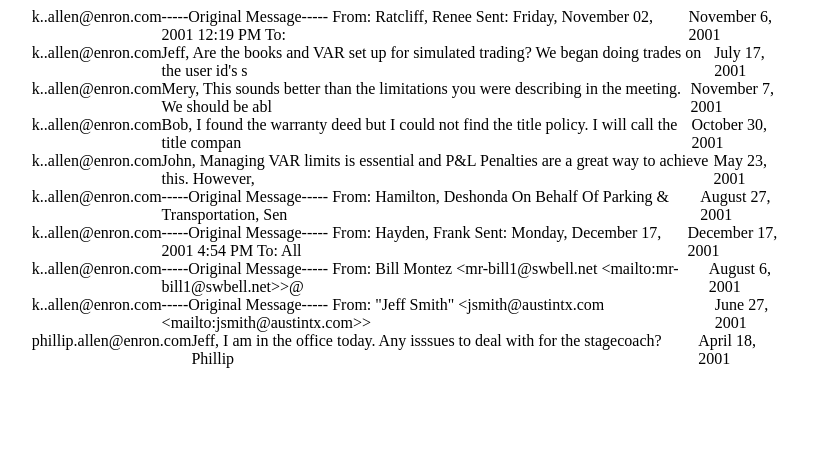
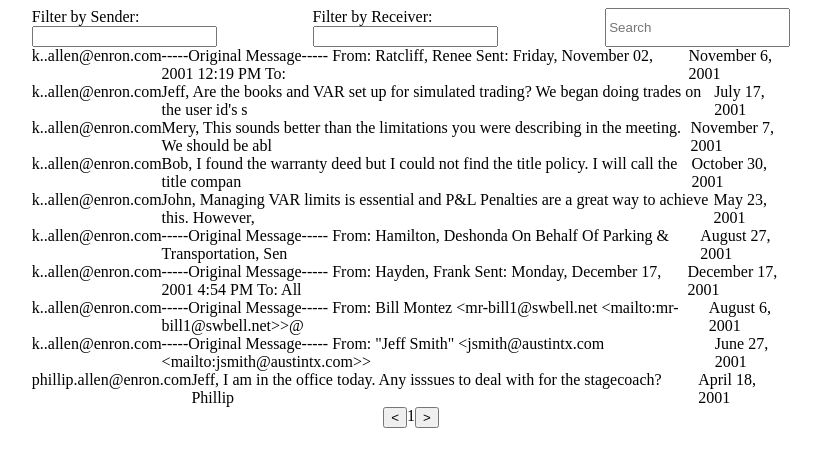
Before and after one commit to evgen-chu/email-archive-viewer-ts, a React (Create React App) app: page / in a window 1280 px wide. Shown: the top 466 px of the page, without its empty margins (229-1050 px from the left). Built offline with nearby package versions, Linux system fonts and the light colour scheme.

Commit message:
added components for filtering/search and pagination

```diff
--- /dev/null
+++ b/src/ActionBar.js
@@ -0,0 +1,28 @@
+import React from "react";
+import styled from "styled-components";
+
+const ActionBar = () => {
+  return (
+    <Wrapper>
+      <div>
+        <label>Filter by Sender:</label>
+        <input type="text" />
+      </div>
+      <div>
+        <label>Filter by Receiver:</label>
+        <input type="text" />
+      </div>
+
+      <input type="text" placeholder="Search" />
+    </Wrapper>
+  );
+};
+
+const Wrapper = styled.div`
+  width: 60%;
+  display: flex;
+  justify-content: space-between;
+  margin: auto;
+`;
+
+export default ActionBar;
--- a/src/BrowsePage.js
+++ b/src/BrowsePage.js
@@ -1,12 +1,17 @@
-import React from "react";
+import React, { useState } from "react";
 import EmailGrid from "./EmailGrid";
 import { getEmails } from "./jsonStorage";
+import ActionBar from "./ActionBar";
+import PageButtons from "./PageButtons";
 
 const BrowsePage = () => {
+  const [page, setPage] = useState(1);
   let items = getEmails(1, 10);
   return (
     <div>
+      <ActionBar />
       <EmailGrid items={items} />
+      <PageButtons page={page} setPage={setPage} />
     </div>
   );
 };
--- /dev/null
+++ b/src/PageButtons.js
@@ -0,0 +1,18 @@
+import React from "react";
+import styled from "styled-components";
+const PageButtons = ({ page, setPage }) => {
+  return (
+    <Wrapper>
+      <button className="previous-page">&lt;</button>
+      <div>{page}</div>
+      <button className="next-page">&gt;</button>
+    </Wrapper>
+  );
+};
+
+const Wrapper = styled.div`
+  display: flex;
+  justify-content: center;
+`;
+
+export default PageButtons;
```
